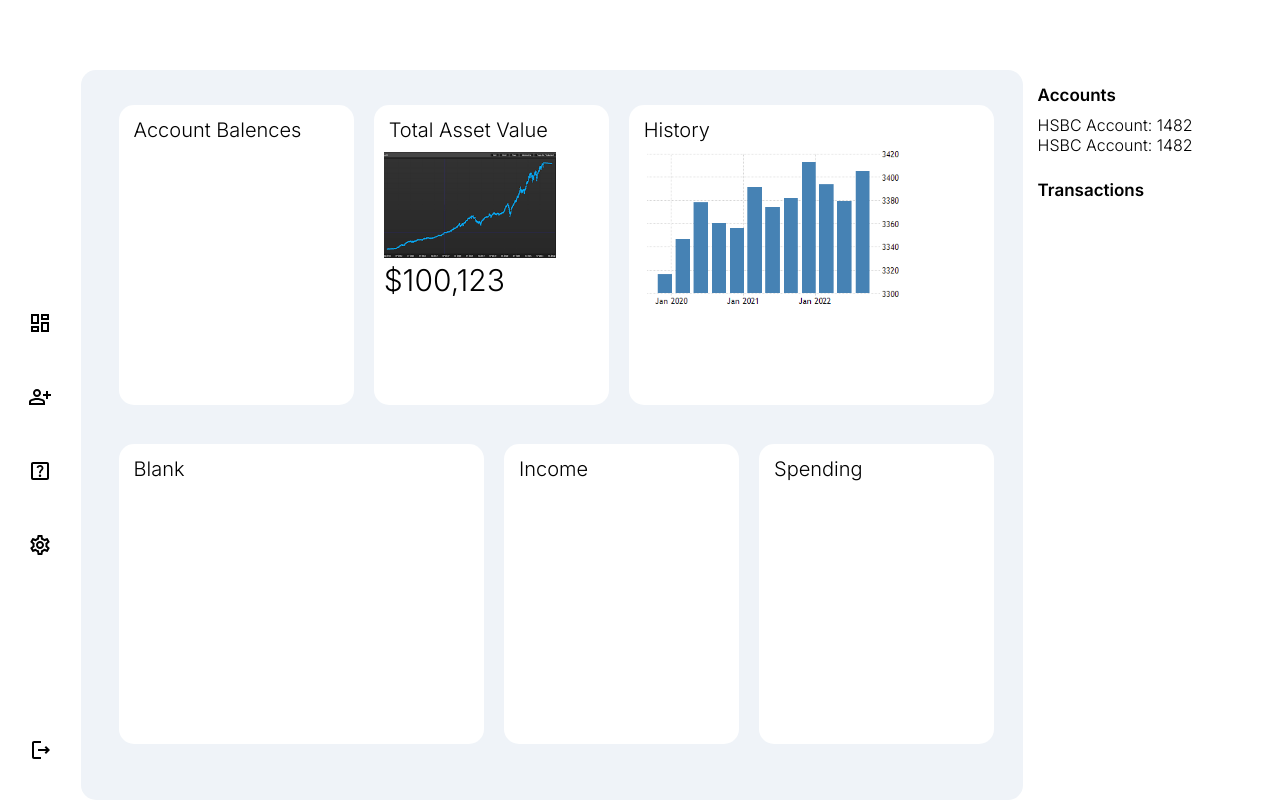
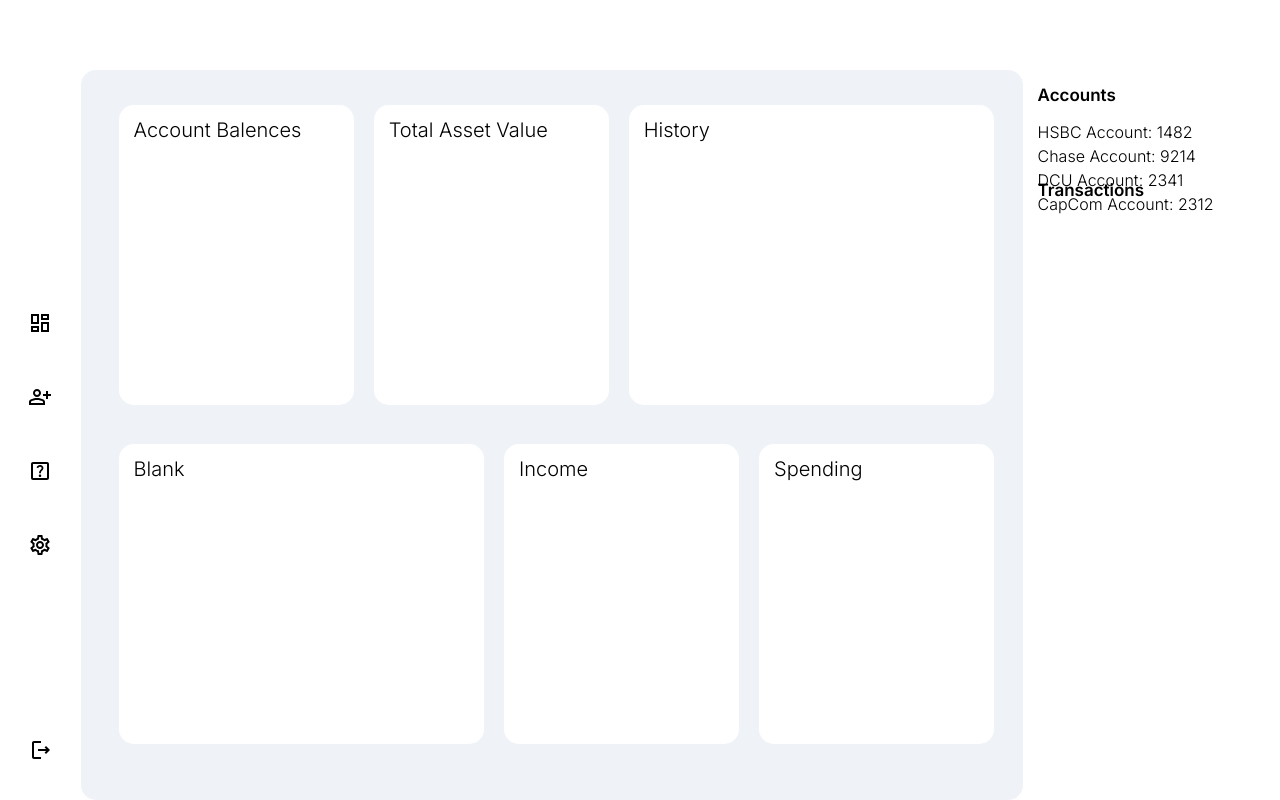
Before and after one commit to labeshbaral1/expex, a React (Create React App) app: page /overview in a window 1280 px wide. Built offline with nearby package versions, Linux system fonts and the light colour scheme.

Commit message:
landing page tweaks

```diff
--- a/src/components/Header.js
+++ b/src/components/Header.js
@@ -1,6 +1,7 @@
 import React from 'react'
 import "./Header.css"
 import { Link  } from 'react-router-dom'
+import NotificationsNoneIcon from '@mui/icons-material/NotificationsNone';
 
 
 function Header() {
@@ -32,6 +33,10 @@ function Header() {
           <div className="tab">Help</div>
           </Link>
 
+          <div className='notifs'>
+
+          </div>
+
 
 
         </div>
--- a/src/components/Landing/Signup.css
+++ b/src/components/Landing/Signup.css
@@ -1,6 +1,3 @@
-.signup{
-
-}
 
 .top-logo2{
     font-size: 25px;
--- a/src/components/SidebarRight.css
+++ b/src/components/SidebarRight.css
@@ -42,3 +42,10 @@
 .sidebar-icons:hover{
 background-color: rgb(234, 234, 234);
 }
+
+.account-list{
+    margin-top: 7px;
+    display: flex;
+    flex-direction: column;
+    gap: 4px;
+}
--- a/src/components/SidebarRight.js
+++ b/src/components/SidebarRight.js
@@ -1,6 +1,6 @@
 import React from "react";
 import "./SidebarRight.css";
-import { Link  } from 'react-router-dom'
+import { Link } from 'react-router-dom'
 function SidebarRight() {
     return (
         <div class="sidebarRight">
@@ -9,11 +9,19 @@ function SidebarRight() {
                     <div className="acc">
                         Accounts
                     </div>
+                    <div className="account-list">
                         <div>
                             HSBC Account: 1482
                         </div>
                         <div>
-                HSBC Account: 1482
+                            Chase Account: 9214
+                        </div>
+                        <div>
+                            DCU Account: 2341
+                        </div>
+                        <div>
+                            CapCom Account: 2312
+                        </div>
                     </div>
                 </div>
                 <div className="trans">Transactions</div>
--- a/src/components/Tiles/HistoryTile.js
+++ b/src/components/Tiles/HistoryTile.js
@@ -8,7 +8,7 @@ function HistoryTile() {
     <h1 className='tile-title'>History</h1>
 
     <div className='chart-snapshot'>
-        <img src={History} alt="" />
+
     </div>
 </div>
 
--- a/src/components/Tiles/PorfolioTile.js
+++ b/src/components/Tiles/PorfolioTile.js
@@ -13,9 +13,9 @@ function PorfolioTile() {
         <h1 className='tile-title'>Total Asset Value</h1>
 
         <div className='chart-snapshot'>
-            <img src={NetWorth} alt="" />
+
         </div>
-        <div className='value'>{porfolioValue}</div>
+
 
     </div>
   )
```
Lines whose indentation alone changed are shown as unchanged.
